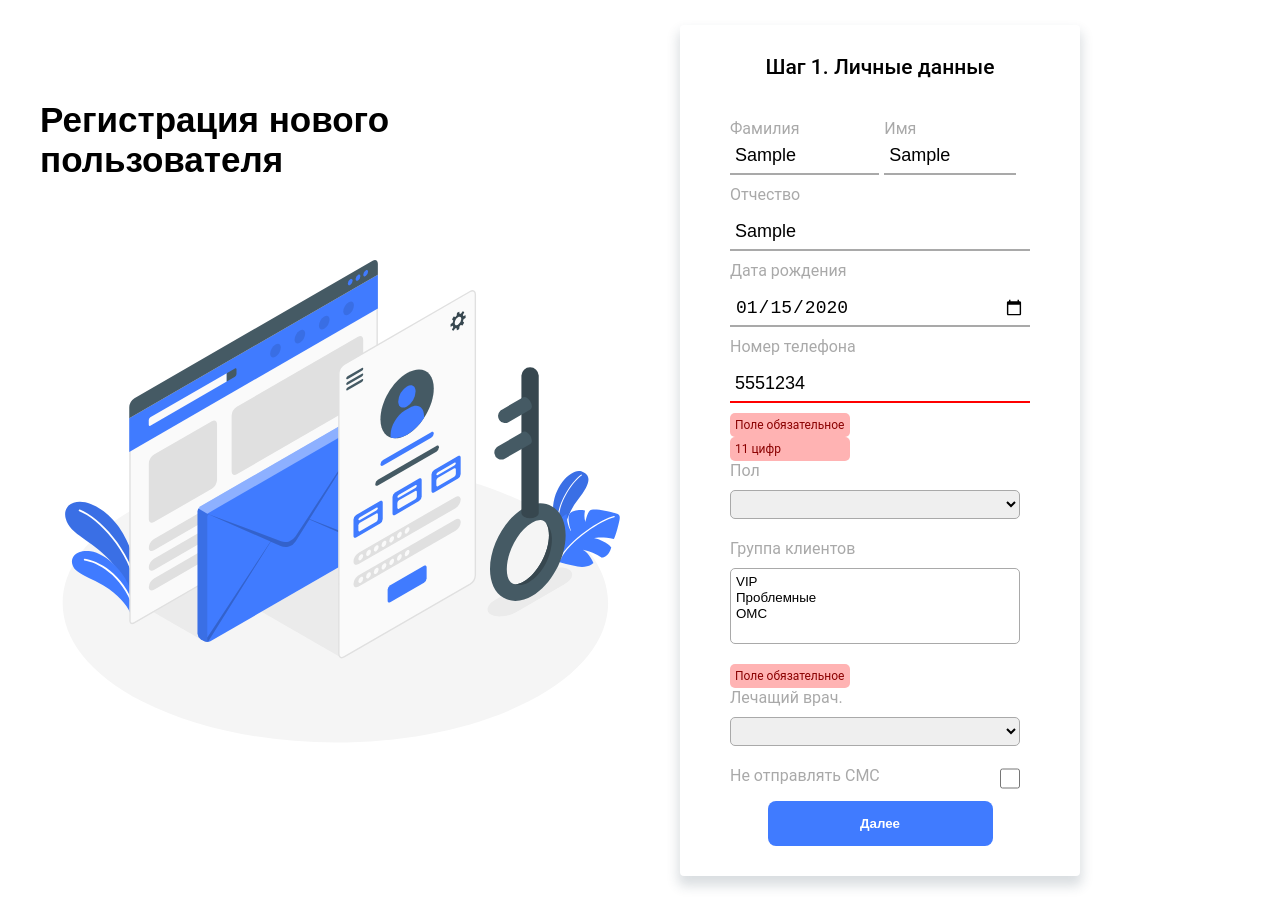
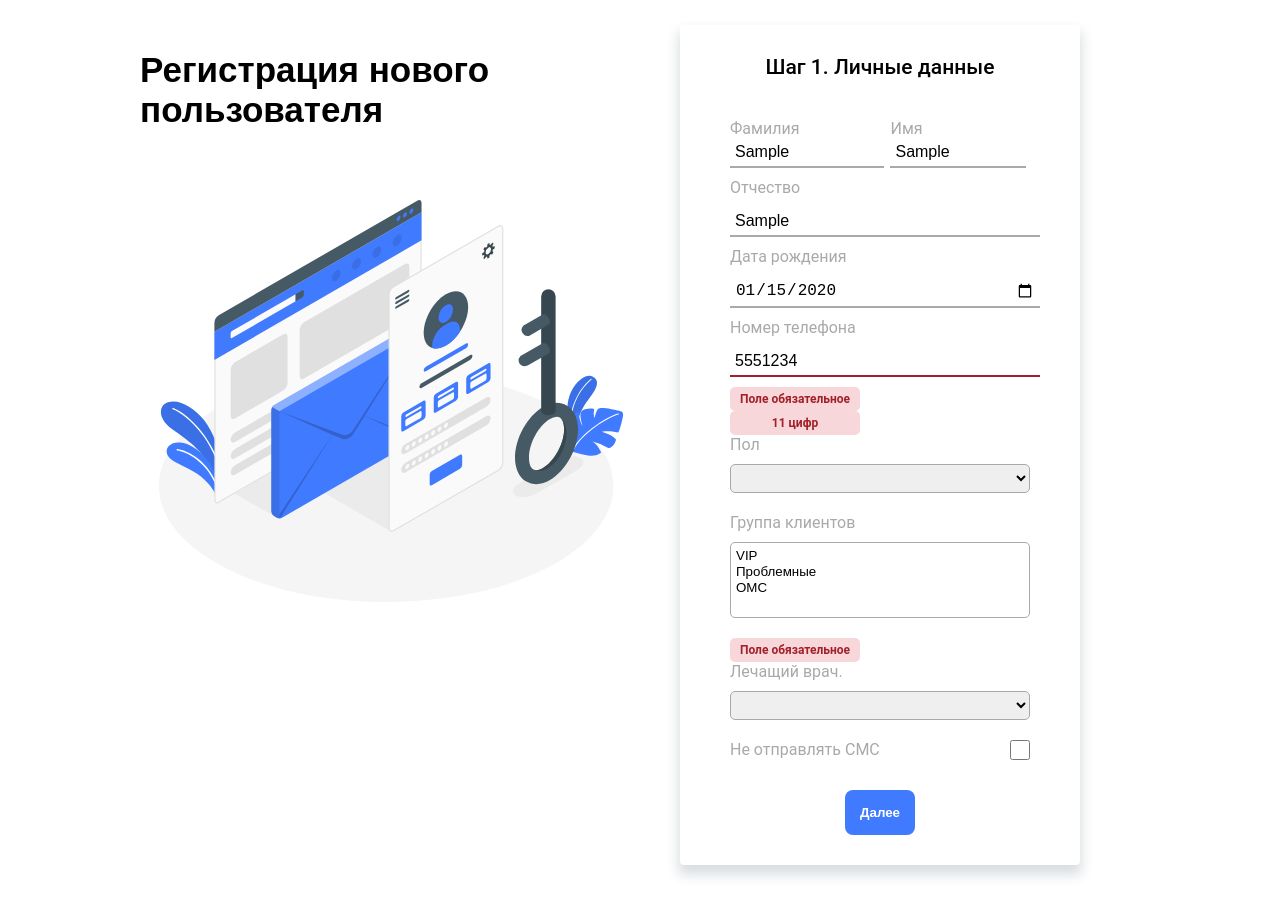
Before and after one commit to Alex5/vue-registration-form, a Vue app: page / in a window 1280 px wide. Both pictures are taken after typing "Sample", "Sample", "Sample", "2020-01-15", "5551234" into the empty fields and a click on the button "Далее". Built offline with nearby package versions, Linux system fonts and the light colour scheme.

Commit message:
Переделал вёрстку для отображение клиенту успешной регистрации пользователя. Закончил валидацию, закончил вывод всех данных после ввода их в форму

```diff
--- a/src/components/SignUp.scss
+++ b/src/components/SignUp.scss
@@ -5,6 +5,10 @@
   display: flex;
   justify-content: space-around;
   font-family: Roboto, sans-serif;
+
+  .form-container {
+    display: flex;
+  }
 }
 
 .presentation {
@@ -21,11 +25,11 @@
   -moz-box-align: center;
   -ms-flex-align: center;
   align-items: center;
+  padding: 50px 40px 0;
   width: 50%;
-  padding: 100px 40px 0;
 
   img {
-    max-width: 600px;
+    width: 500px;
   }
 }
 
@@ -57,6 +61,23 @@
   margin-top: 25px;
   margin-bottom: 30px;
   border-radius: 4px;
+
+  .check-data {
+    ul li {
+      margin-bottom: 10px;
+    }
+  }
+
+  .submitBtn {
+    width: 75%;
+    padding: 15px;
+    border-radius: 8px;
+    border: none;
+    font-weight: 600;
+    color: white;
+    white-space: nowrap;
+    background: $base-color;
+  }
 }
 
 .description__text {
@@ -66,6 +87,11 @@
   margin-bottom: 20px;
   font-weight: 700;
   color: black;
+
+  &.alert {
+    font-size: 25px;
+    color: indianred;
+  }
 }
 
 
@@ -85,7 +111,11 @@
 .form_field {
   display: flex;
   flex-direction: column;
-  margin-right: 10px;
+
+  label {
+    color: darkgray;
+    margin-bottom: 10px;
+  }
 
   &--group {
     display: flex;
@@ -101,10 +131,7 @@
     }
   }
 
-  label {
-    color: darkgray;
-    margin-bottom: 10px;
-  }
+
 
   select {
     padding: 5px;
@@ -118,8 +145,7 @@
     border: none;
     border-bottom: 2px solid darkgray;
     margin-bottom: 10px;
-    height: 25px;
-    font-size: 18px;
+    font-size: 16px;
     padding: 5px;
 
     &:focus {
@@ -129,7 +155,7 @@
     }
 
     &.is-invalid {
-      border-bottom: 2px solid red;
+      border-bottom: 2px solid #A22029;
     }
 
 
@@ -152,35 +178,73 @@
   &--sms {
     display: flex;
     justify-content: space-between;
+    margin-bottom: 20px;
 
     input {
       width: 20px;
+      height: 20px;
     }
+  }
+}
+
+button {
+
+  padding: 15px;
+  border-radius: 8px;
+  border: none;
+  font-weight: 600;
+  color: white;
+  white-space: nowrap;
+  transition: all 0.3s ease 0s;
+  background: $base-color;
+
+  &.disable {
+    display: none;
+  }
+
+  &:hover {
+    background: darken($base-color, 3%);
+    box-shadow: 0px 8px 15px rgba(0, 0, 0, 0.1);
+    transform: translateY(-3px);
+  }
+
+  &:active {
+    background: darken($base-color, 5%);
+  }
+}
+
+.prevBtn {
+  background: $secondary-color;
+  margin-right: 15px;
+
+  &:hover {
+    background: darken($secondary-color, 3%);
+    box-shadow: 0px 8px 15px rgba(0, 0, 0, 0.1);
+    transform: translateY(-3px);
+  }
+
+  &:active {
+    background: darken($secondary-color, 5%);
+  }
+}
+
+.nextBtn {
+  background: $base-color;
+
+  &:hover {
+    background: darken($base-color, 3%);
+    box-shadow: 0px 8px 15px rgba(0, 0, 0, 0.1);
+    transform: translateY(-3px);
+  }
+
+  &:active {
+    background: darken($base-color, 5%);
   }
 }
 
 .form-buttons {
   display: flex;
   justify-content: center;
-
-  button {
-    width: 75%;
-    padding: 15px;
-    border-radius: 8px;
-    border: none;
-    font-weight: 600;
-    color: white;
-    white-space: nowrap;
-  }
-
-  .prevBtn {
-    background: $secondary-color;
-    margin-right: 15px;
-  }
-
-  .nextBtn {
-    background: $base-color;
-  }
 }
 
 @media screen and (max-width: 1050px) {
@@ -205,10 +269,57 @@
 }
 
 .invalid-feedback {
-  color: #8a0000;
+  color: #A22029;
   padding: 5px;
   border-radius: 5px;
-  background: #ffb3b3;
+  background: #F8D7DA;
   font-size: 12px;
-  width: 110px;
+  width: 120px;
+  text-align: center;
+  font-weight: 600;
 }
+
+.modal {
+  position: absolute;
+  top: 0;
+  left: 0;
+  bottom: 0;
+  right: 0;
+  width: 100%;
+  background-color: rgba(0, 0, 0, 0.5); /* 0.5 - полупрозрачный */
+  display: flex;
+  align-items: center;
+  justify-content: center;
+
+
+  .registration__block {
+    background: white;
+   padding: 15px;
+    position: relative;
+    overflow-y: scroll;
+    height: 80%;
+
+    ul li {
+      margin-left: 15px;
+    }
+  }
+}
+
+.success-registration {
+  display: flex;
+  height: 100vh;
+  width: 100%;
+  align-items: center;
+  justify-content: center;
+
+  &--body {
+    padding: 80px;
+    background: #e1e1e1;
+    border-radius: 20px;
+
+    h1 {
+      margin-bottom: 100px;
+      font-family: "Gilroy", sans-serif;
+    }
+  }
+}
--- a/src/components/SignUp.vue
+++ b/src/components/SignUp.vue
@@ -1,10 +1,14 @@
 <template>
   <div class="main-container">
+    <div v-if="isDone" class="form-container">
       <aside class="presentation">
         <div class="presentation__header">
           <h1 class="description__text">Регистрация нового пользователя</h1>
+          <h1 v-if="step === 4" class="description__text alert">Проверьте правильность данных!</h1>
         </div>
-      <img src="../assets/img/Account-amico.svg" alt="">
+        <img :src="step === 4
+      ? require('../assets/img/done.svg')
+      : require('../assets/img/account.svg')">
       </aside>
       <main class="registration__wrapper">
         <div class="registration__block">
@@ -12,120 +16,180 @@
             <h2 v-if="step === 1" class="header__descr">Шаг 1. Личные данные</h2>
             <h2 v-if="step === 2" class="header__descr">Шаг 2. Адресные данные</h2>
             <h2 v-if="step === 3" class="header__descr">Шаг 3. Паспортные данные</h2>
+            <h2 v-if="step === 4" class="header__descr">Шаг 4. Проверка данных</h2>
           </div>
-        <form class="registration__form">
+          <form ref="registrationForm" class="registration__form">
             <section v-if="step === 1">
               <div class="form_field">
                 <div class="form_field--group">
                   <div>
                     <label for="surname">Фамилия</label>
                     <input
-                      :class="$v.form.surname.$error ? 'is-invalid' : ''"
-                      id="surname" type="text" autocomplete="off" v-model.trim="form.surname">
-                  <p v-if="$v.form.surname.$error"
+                        :class="$v.form.personalData.surname.$error ? 'is-invalid' : ''"
+                        id="surname" type="text" autocomplete="off" v-model.trim="form.personalData.surname">
+                    <p v-if="$v.form.personalData.surname.$error"
                        class="invalid-feedback">Поле обязательное</p>
                   </div>
                   <div>
                     <label for="name">Имя</label>
-                  <input :class="$v.form.name.$error ? 'is-invalid' : ''"
-                         id="name" type="text" autocomplete="off" v-model.trim="form.name">
-                  <p v-if="$v.form.name.$error"
+                    <input :class="$v.form.personalData.name.$error ? 'is-invalid' : ''"
+                           id="name" type="text" autocomplete="off" v-model.trim="form.personalData.name">
+                    <p v-if="$v.form.personalData.name.$error"
                        class="invalid-feedback">Поле обязательное</p>
                   </div>
                 </div>
                 <label for="middle-name">Отчество</label>
-              <input id="middle-name" type="text" autocomplete="off" v-model.trim="form.middleName">
+                <input id="middle-name" type="text" autocomplete="off" v-model.trim="form.personalData.middleName">
                 <label for="birthday">Дата рождения</label>
-              <input :class="$v.form.birthday.$error ? 'is-invalid' : ''"
-                     id="birthday" type="date" v-model="form.birthday">
-              <p v-if="$v.form.birthday.$error"
+                <input :class="$v.form.personalData.birthday.$error ? 'is-invalid' : ''"
+                       id="birthday" type="date" v-model="form.personalData.birthday">
+                <p v-if="$v.form.personalData.birthday.$error"
                    class="invalid-feedback">Поле обязательное</p>
                 <label for="phone">Номер телефона</label>
-              <input :class="$v.form.phone.$error ? 'is-invalid' : ''"
-                     id="phone" type="tel" v-model="form.phone"
+                <input :class="$v.form.personalData.phone.$error ? 'is-invalid' : ''"
+                       id="phone" type="tel" v-model="form.personalData.phone"
                        placeholder="7">
-              <p v-if="$v.form.phone.$error"
+                <p v-if="$v.form.personalData.phone.$error"
                    class="invalid-feedback">Поле обязательное</p>
-              <p v-if="!$v.form.phone.minLength"
+                <p v-if="!$v.form.personalData.phone.minLength"
                    class="invalid-feedback">11 цифр</p>
                 <label for="sex">Пол</label>
-              <select id="sex" v-model="form.selectedSex">
+                <select id="sex" v-model="form.personalData.selectedSex">
                   <option v-for="(item, index) in formState.sex" :value="item.value" :key='index'>
                     {{ item.label }}
                   </option>
                 </select>
                 <label for="customer-group">Группа клиентов</label>
-              <select :class="$v.form.selectedClientGroup.$error ? 'is-invalid' : ''"
-                      id="customer-group" multiple v-model="form.selectedClientGroup">
+                <select :class="$v.form.personalData.selectedClientGroup.$error ? 'is-invalid' : ''"
+                        id="customer-group" multiple v-model="form.personalData.selectedClientGroup">
                   <option
                       v-for="(item, index) in formState.clientGroup" :value="item.value" :key='index'>
                     {{ item.label }}
                   </option>
                 </select>
-              <p v-if="$v.form.selectedClientGroup.$error"
+                <p v-if="$v.form.personalData.selectedClientGroup.$error"
                    class="invalid-feedback">Поле обязательное</p>
                 <label for="primary-doctor">Лечащий врач.</label>
-              <select name="primary-doctor" id="primary-doctor" v-model="form.selectedPrimaryDoctor">
+                <select name="primary-doctor" id="primary-doctor" v-model="form.personalData.selectedPrimaryDoctor">
                   <option v-for="(item, index) in formState.primaryDoctors" :value="item.value" :key='index'>
                     {{ item.label }}
                   </option>
                 </select>
                 <div class="form_field--sms">
                   <label for="sms">Не отправлять СМС</label>
-                <input type="checkbox" id="sms" name="sms" v-model="form.noSendSms">
+                  <input type="checkbox" id="sms" name="sms" v-model="form.personalData.noSendSms">
                 </div>
               </div>
             </section>
             <section v-if="step === 2">
               <div class="form_field">
                 <label for="index">Индекс</label>
-              <input id="index" type="text" autocomplete="off" v-model.trim="form.cityIndex">
+                <input id="index" type="text" autocomplete="off" v-model.trim="form.addressData.cityIndex">
                 <label for="country">Страна</label>
-              <input id="country" type="text" autocomplete="off" v-model.trim="form.country">
+                <input id="country" type="text" autocomplete="off" v-model.trim="form.addressData.country">
                 <label for="area">Область</label>
-              <input id="area" type="text" autocomplete="off" v-model.trim="form.area">
+                <input id="area" type="text" autocomplete="off" v-model.trim="form.addressData.area">
                 <label for="city">Город</label>
-              <input id="city" type="text" autocomplete="off" v-model.trim="form.city">
+                <input :class="$v.form.addressData.city.$error ? 'is-invalid' : ''"
+                       id="city" type="text" autocomplete="off" v-model.trim="form.addressData.city">
+                <p v-if="$v.form.addressData.city.$error"
+                   class="invalid-feedback">Поле обязательное</p>
                 <label for="street">Улица</label>
-              <input id="street" type="text" autocomplete="off" v-model.trim="form.street">
+                <input id="street" type="text" autocomplete="off" v-model.trim="form.addressData.street">
                 <label for="home">Дом</label>
-              <input id="home" type="number" autocomplete="off" v-model.trim="form.home">
+                <input id="home" type="number" autocomplete="off" v-model.trim="form.addressData.home">
               </div>
             </section>
             <section v-if="step === 3">
               <div class="form_field">
                 <label for="documentType">Тип документа</label>
-              <select id="documentType" v-model.trim="form.selectedDocumentType">
+                <select :class="$v.form.passportData.selectedDocumentType.$error ? 'is-invalid' : ''"
+                        id="documentType" v-model.trim="form.passportData.selectedDocumentType">
                   <option v-for="(item, index) in formState.documentType" :value="item.value" :key='index'>
                     {{ item.label }}
                   </option>
                 </select>
+                <p v-if="$v.form.passportData.selectedDocumentType.$error"
+                   class="invalid-feedback">Поле обязательное</p>
                 <label for="series">Серия</label>
-              <input id="series" type="text" autocomplete="off" v-model.trim="form.series">
+                <input id="series" type="text" autocomplete="off" v-model.trim="form.passportData.series">
                 <label for="documentNumber">Номер</label>
-              <input id="documentNumber" type="number" autocomplete="off" v-model.trim="form.documentNumber">
+                <input id="documentNumber" type="number" autocomplete="off"
+                       v-model.trim="form.passportData.documentNumber">
                 <label for="issuedBy">Кем выдан</label>
-              <textarea id="issuedBy" autocomplete="off" v-model.trim="form.issuedBy"></textarea>
+                <textarea id="issuedBy" autocomplete="off" v-model.trim="form.passportData.issuedBy"></textarea>
                 <label for="dateOfIssue">Дата выдачи</label>
-              <input type="date" id="dateOfIssue">
+                <input :class="$v.form.passportData.dateOfIssue.$error ? 'is-invalid' : ''"
+                       type="date" id="dateOfIssue" v-model.trim="form.passportData.dateOfIssue">
+                <p v-if="$v.form.passportData.dateOfIssue.$error"
+                   class="invalid-feedback">Поле обязательное</p>
               </div>
             </section>
+            <section v-if="step === 4" class="check-data">
+              <h3>Данные формы: </h3>
+              <h5>Личные данные </h5>
+              <ul>
+                <li>Фамилия: {{ form.personalData.name || `Значение не выбрано` }}</li>
+                <li>Имя: {{ form.personalData.surname || `Значение не выбрано` }}</li>
+                <li>Отчество: {{ form.personalData.middleName || `Значение не выбрано` }}</li>
+                <li>День рождение: {{ form.personalData.birthday || `Значение не выбрано` }}</li>
+                <li>Телефон: {{ form.personalData.phone || `Значение не выбрано` }}</li>
+                <li>Пол: <b>{{ form.personalData.sex || `Значение не выбрано` }}</b></li>
+                <li>Группа клиентов: {{ form.personalData.selectedClientGroup || `Значение не выбрано` }}</li>
+                <li>Лечащий врач: {{ form.personalData.selectedPrimaryDoctor || `Значение не выбрано` }}</li>
+                <li>Отправлять смс: {{ form.personalData.noSendSms || `Значение не выбрано` }}</li>
+              </ul>
+              <h5> Адресные данные</h5>
+
+              <ul>
+                <li>Индекс: {{ form.addressData.cityIndex || `Значение не выбрано` }}</li>
+                <li>Страна: {{ form.addressData.country || `Значение не выбрано` }}</li>
+                <li>Область: {{ form.addressData.area || `Значение не выбрано` }}</li>
+                <li>Город: {{ form.addressData.city || `Значение не выбрано` }}</li>
+                <li>Улица: {{ form.addressData.street || `Значение не выбрано` }}</li>
+                <li>Дом: {{ form.addressData.home || `Значение не выбрано` }}</li>
+              </ul>
+              <h5>Паспортнные дданные</h5>
+              <ul>
+                <li>Тип документа: {{ form.passportData.selectedDocumentType || `Значение не выбрано` }}</li>
+                <li>Серия: {{ form.passportData.series || `Значение не выбрано` }}</li>
+                <li>Номер: {{ form.passportData.documentNumber || `Значение не выбрано` }}</li>
+                <li>Кем выдан: {{ form.passportData.issuedBy || `Значение не выбрано` }}</li>
+                <li>Дата выдачи: {{ form.passportData.dateOfIssue || `Значение не выбрано` }}</li>
+              </ul>
+            </section>
             <div class="form-buttons">
-            <button v-if="step !== 1" class="prevBtn" @click.prevent="prevStep">Назад</button>
               <button
-                v-if="step !== totalSteps"
-                class="nextBtn"
-                @click.prevent="nextStep">Далее
+                  v-if="step !== 1" class="prevBtn" @click.prevent="prevStep">Назад
               </button>
               <button
-                v-if="step === totalSteps"
+                  v-if="step !== totalSteps && step !== 3"
                   class="nextBtn"
-                @click.prevent="openModal">Проверить
+                  @click.prevent="nextStep"
+              >Далее
+              </button>
+              <button
+                  v-if="step === 3"
+                  class="nextBtn"
+                  @click.prevent="nextStep">Проверить
+              </button>
+              <button
+                  v-if="step === 4"
+                  class="nextBtn"
+                  @click.prevent="sendForm">Зарегистрировать
               </button>
             </div>
           </form>
         </div>
       </main>
+    </div>
+    <div v-else class="success-registration">
+      <div class="success-registration--body">
+         <h1>Пользователь успешно зарегистрирован!</h1>
+        <button @click="isDone = true">Продолжить регистрацию</button>
+      </div>
+
+    </div>
   </div>
 </template>
 
@@ -135,9 +199,11 @@ import {required, minLength} from 'vuelidate/lib/validators'
 
 export default {
   mixins: [validationMixin],
+
   data() {
     return {
       form: {
+        personalData: {
           name: '',
           surname: '',
           middleName: '',
@@ -146,17 +212,23 @@ export default {
           selectedSex: 'value not set',
           selectedClientGroup: [],
           selectedPrimaryDoctor: '',
-        noSendSms: false,
+          noSendSms: false
+        },
+        addressData: {
           cityIndex: '',
           country: '',
           area: '',
           city: '',
           street: '',
-        home: '',
+          home: ''
+        },
+        passportData: {
           selectedDocumentType: '',
           series: '',
           documentNumber: '',
-        issuedBy: ''
+          issuedBy: '',
+          dateOfIssue: ''
+        }
       },
 
       formState: {
@@ -215,12 +287,14 @@ export default {
       },
 
       step: 1,
-      totalSteps: 3
+      totalSteps: 4,
+      isDone: true
     }
   },
 
   validations: {
     form: {
+      personalData: {
         surname: {
           required
         },
@@ -236,30 +310,83 @@ export default {
         },
         selectedClientGroup: {
           required
+        },
+      },
+      addressData: {
+        city: {
+          required
+        }
+      },
+      passportData: {
+        selectedDocumentType: {
+          required
+        },
+        dateOfIssue: {
+          required
+        }
       }
     }
   },
 
-  // this.$v.form.$touch(),
-
   methods: {
     nextStep() {
-      if (this.checkForm()) {
-        this.checkForm()
+      switch (this.step) {
+        case 1: {
+          if (this.checkPersonalData()) {
+            this.checkPersonalData()
           } else {
             this.step++
+          }
+          break
+        }
+        case 2: {
+          if (this.checkAddressData()) {
+            this.checkAddressData()
+          } else {
+            this.step++
+          }
+          break
+        }
+        case 3: {
+          if (this.checkPassportData()) {
+            this.checkPassportData()
+          } else {
+            this.step++
+          }
+          break
+        }
       }
     },
     prevStep() {
       this.step--
     },
-    openModal() {
-      alert('Нужно проверить данные!')
+    sendForm() {
+      console.log('Make API request.')
+      this.form.personalData = {}
+      this.form.addressData = {}
+      this.form.passportData = {}
+      this.isDone = false
+      this.step = 1
+
     },
-    checkForm() {
-      this.$v.form.$touch()
-      if (this.$v.form.$error) {
-        console.log('Валидация прошла успешно')
+    checkPersonalData() {
+      this.$v.form.personalData.$touch()
+      if (this.$v.form.personalData.$error) {
+        console.log('Валидация личных данных не прошла')
+        return true
+      }
+    },
+    checkAddressData() {
+      this.$v.form.addressData.$touch()
+      if (this.$v.form.addressData.$error) {
+        console.log('Валидация адресных данных не прошла')
+        return true
+      }
+    },
+    checkPassportData() {
+      this.$v.form.passportData.$touch()
+      if (this.$v.form.passportData.$error) {
+        console.log('Валидация паспортных данных не прошла')
         return true
       }
     }
```
Also changed, not shown: src/assets/img/account.svg (renamed from src/assets/img/Account-amico.svg), src/assets/img/done.svg (added). Lines whose indentation alone changed are shown as unchanged.
